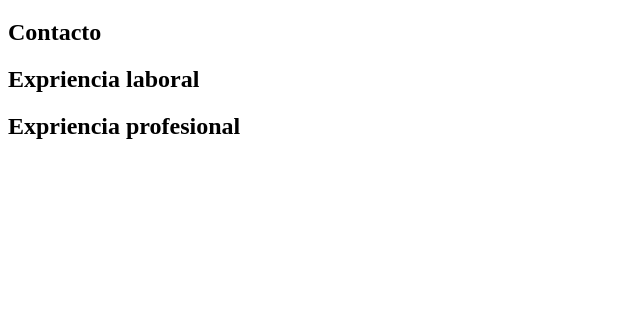
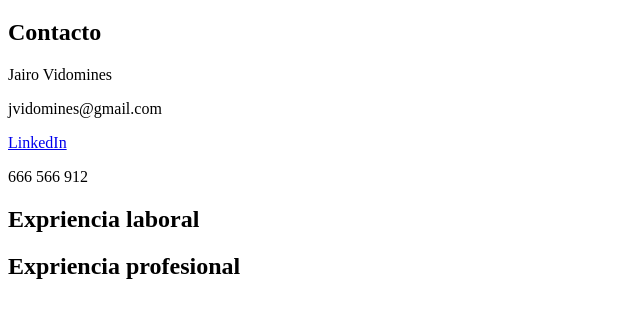
Before and after one commit to jairovidomines/202301-w1exCV-jairo-vidomines, a plain HTML site: page index.html in a window 1280 px wide. Shown: the part 61-378 px from the top of the page, without its empty margins (0-640 px from the left). Drawn offline with Linux system fonts and the light colour scheme.

Commit message:
Add info on section Contact

```diff
--- a/index.html
+++ b/index.html
@@ -12,6 +12,10 @@
   <h1>CV Jairo Vidomines</h1>
   <section>
     <h2>Contacto</h2>
+    <p>Jairo Vidomines</p>
+    <p>jvidomines@gmail.com</p>
+    <a href="https://www.linkedin.com/in/jairovidomines/">LinkedIn</a>
+    <p>666 566 912</p>
   </section>
   <section>
     <h2>Expriencia laboral</h2>
```
